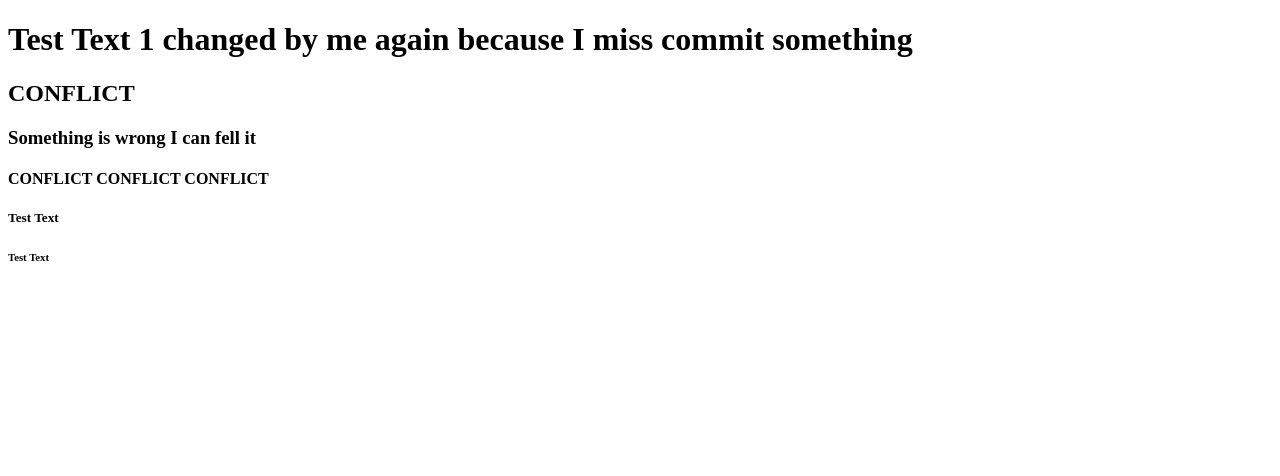
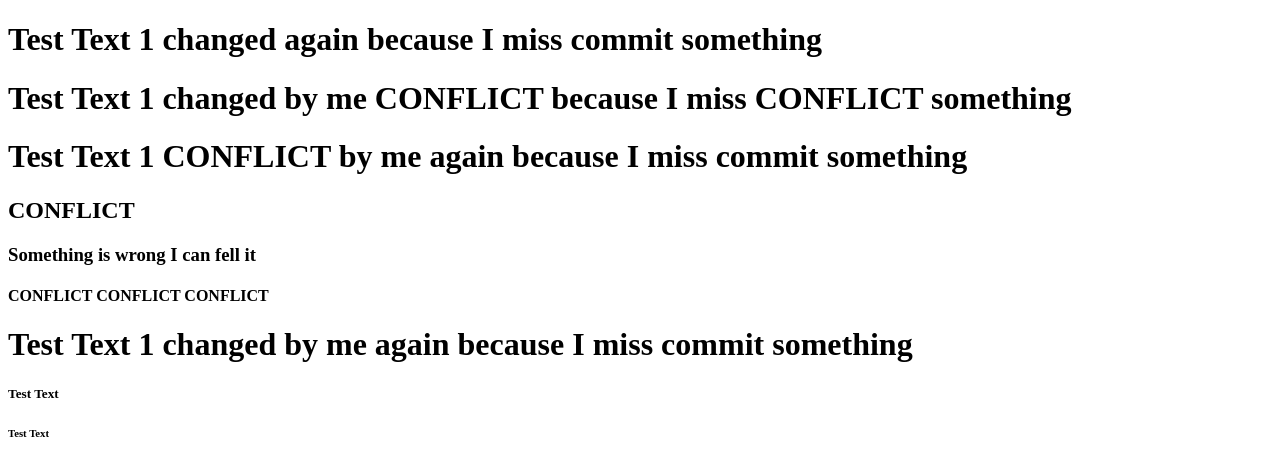
Before and after one commit to KanWen-G/PracticingGit, a plain HTML site: page index.html in a window 1280 px wide. Drawn offline with Linux system fonts and the light colour scheme.

Commit message:
conflict

```diff
--- a/index.html
+++ b/index.html
@@ -4,10 +4,13 @@
 	<title>PracticingGit</title>
 </head>
 <body>
-	<h1>Test Text 1 changed by me again because I miss commit something</h1>
+	<h1>Test Text 1 changed again because I miss commit something</h1>
+	<h1>Test Text 1 changed by me CONFLICT because I miss CONFLICT something</h1>
+	<h1>Test Text 1 CONFLICT by me again because I miss commit something</h1>
 	<h2>CONFLICT</h2>
 	<h3>Something is wrong I can fell it</h3>
 	<h4>CONFLICT CONFLICT CONFLICT</h4>
+	<h1>Test Text 1 changed by me again because I miss commit something</h1>
 	<h5>Test Text</h5>
 	<h6>Test Text</h6>
 </body>
```
